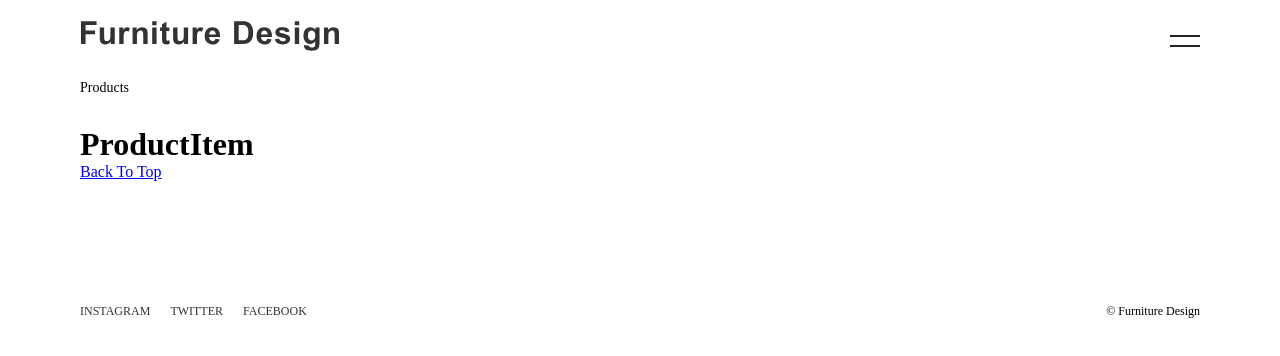
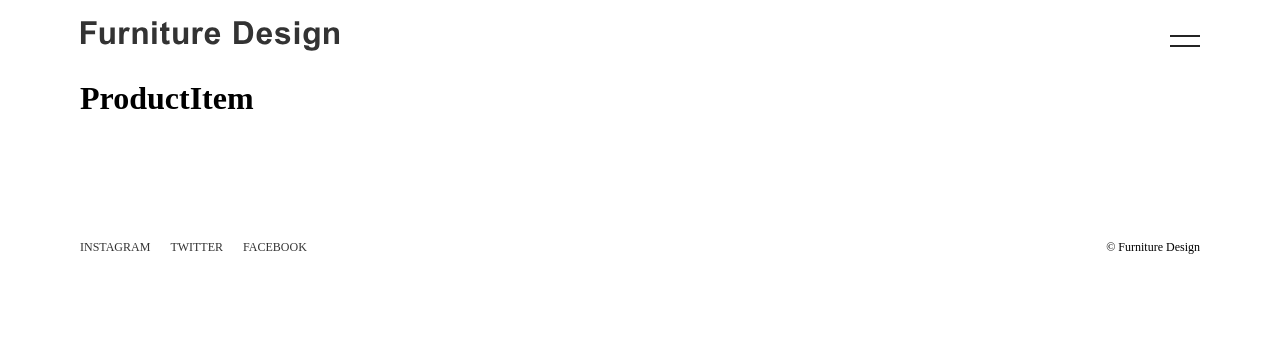
Before and after one commit to lit-monster/React_site, a React (Create React App) app: page /product/0 in a window 1280 px wide. Shown: the top 356 px of the page. Built offline with nearby package versions, Linux system fonts and the light colour scheme.

Commit message:
Routing Fileを作成して、Main.jsxとは別管理する。

```diff
--- a/src/Components/Main.jsx
+++ b/src/Components/Main.jsx
@@ -1,27 +1,14 @@
 import React from 'react';
-import Products from './MainComponents/ProductComponent/products';
-import Product from './MainComponents/ProductComponent/productInfo';
-import About from './MainComponents/about';
-import Company from './MainComponents/company';
 import styled from 'styled-components';
-import { BrowserRouter, Route, Switch, Link } from 'react-router-dom';
+import Routing from '../Routing';
+
 
 class Main extends React.Component {
   render() {
     return(
       <React.StrictMode>
         <Wrapper>
-          <TITLE>Products</TITLE>
-          <BrowserRouter>
-            <Switch>
-              <Route exact path='/' component={Products} />
-              <Route exact path='/product/:id' component={Product} />
-              <Route exact path='/about' component={About} />
-              <Route exact path='/company' component={Company} />
-            </Switch>
-            <Link to='/'>Back To Top</Link>
-          </BrowserRouter>
-
+          <Routing />
         </Wrapper>
       </React.StrictMode>
     );
@@ -33,9 +20,4 @@ const Wrapper = styled.div`
   padding: 0px 40px;
 `;
 
-const TITLE = styled.h1`
-  font-size: 14px;
-  font-weight: normal;
-  margin-bottom: 30px;
-`;
 export default Main;
--- a/src/Components/MainComponents/ProductComponent/product.jsx
+++ b/src/Components/MainComponents/ProductComponent/product.jsx
@@ -29,7 +29,6 @@ const LIST = styled.li`
     p {
         margin-bottom: 5px;
         color: #333;
-        text-decoration: none;
     }
 `;
 
--- a/src/Components/MainComponents/ProductComponent/products.jsx
+++ b/src/Components/MainComponents/ProductComponent/products.jsx
@@ -7,6 +7,7 @@ class Products extends React.Component {
   render() {
     return(
       <React.StrictMode>
+        <TITLE>Products</TITLE>
         <LISTS>
           {PRODUCTS.map((product)=>{
             return <Product id={product.id} image={`${process.env.PUBLIC_URL}/images/${product.image}`} name={product.title} price={product.price} />
@@ -24,4 +25,10 @@ const LISTS = styled.ul`
   text-align: left;
 `;
 
+const TITLE = styled.h1`
+  font-size: 14px;
+  font-weight: normal;
+  margin-bottom: 30px;
+`;
+
 export default Products;
--- /dev/null
+++ b/src/Routing.jsx
@@ -0,0 +1,23 @@
+import React from 'react';
+import { BrowserRouter, Route, Switch} from 'react-router-dom';
+import Products from './Components/MainComponents/ProductComponent/products';
+import Product from './Components/MainComponents/ProductComponent/productInfo';
+import About from './Components/MainComponents/about';
+import Company from './Components/MainComponents/company';
+
+class Routing extends React.Component {
+    render() {
+        return(
+            <BrowserRouter>
+                <Switch>
+                    <Route exact path='/' component={Products} />
+                    <Route exact path='/product/:id' component={Product} />
+                    <Route exact path='/about' component={About} />
+                    <Route exact path='/company' component={Company} />
+                </Switch>
+          </BrowserRouter>
+        );
+    }
+}
+
+export default Routing;
```
